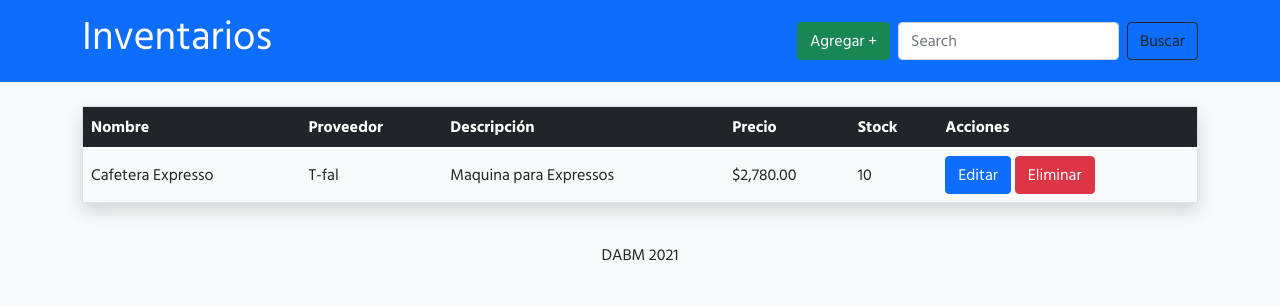
After one commit to yaakov04/sistema_inventario_php_mvc, a PHP site: template views/main/index.php in a window 1280 px wide. The commit adds this page. Shown: the top 306 px of the page. Run offline with PHP 8.4, Linux system fonts and the light colour scheme; the template is opened without the code that fills it, so the values that code supplies are empty.

Commit message:
Creando la estructura del controlador y las vistas

```diff
--- a/libs/app.php
+++ b/libs/app.php
@@ -2,4 +2,3 @@
 require 'funciones.php';
 require 'config/conexion_bd.php';
 require __DIR__ . '/../vendor/autoload.php';
-echo 'app.php';
--- /dev/null
+++ b/views/layout.php
@@ -0,0 +1,45 @@
+<!DOCTYPE html>
+<html lang="en">
+
+<head>
+    <meta charset="UTF-8">
+    <meta http-equiv="X-UA-Compatible" content="IE=edge">
+    <meta name="viewport" content="width=device-width, initial-scale=1.0">
+    <link rel="preconnect" href="https://fonts.gstatic.com">
+    <link href="https://fonts.googleapis.com/css2?family=Hind+Siliguri:wght@300;400;700&display=swap" rel="stylesheet">
+    <link href="https://cdn.jsdelivr.net/npm/bootstrap@5.0.0-beta3/dist/css/bootstrap.min.css" rel="stylesheet" integrity="sha384-eOJMYsd53ii+scO/bJGFsiCZc+5NDVN2yr8+0RDqr0Ql0h+rP48ckxlpbzKgwra6" crossorigin="anonymous">
+    <link rel="stylesheet" href="/css/style.css">
+    <title>Sistema de inventario</title>
+</head>
+
+<body>
+    <header class="navbar navbar-dark bg-primary sticky-top">
+        <div class="container-md">
+            <a class="navbar-brand" href="#">
+                <h1>Inventarios</h1>
+            </a>
+            <div class="d-flex flex-row">
+                <button type="button" class="btn btn-success me-2">Agregar +</button>
+                <form class="d-flex">
+                    <input class="form-control me-2" type="search" placeholder="Search" aria-label="Search">
+                    <button class="btn btn-outline-dark" type="submit">Buscar</button>
+                </form>
+            </div>
+
+        </div>
+
+    </header>
+    <?php echo $contenido; ?>
+
+    <footer>
+        <div class="container-md p-4">
+            <p class="text-center fs-6">DABM 2021</p>
+        </div>
+    </footer>
+
+    <!--Scripts-->
+    <script src="https://cdn.jsdelivr.net/npm/@popperjs/core@2.9.1/dist/umd/popper.min.js" integrity="sha384-SR1sx49pcuLnqZUnnPwx6FCym0wLsk5JZuNx2bPPENzswTNFaQU1RDvt3wT4gWFG" crossorigin="anonymous"></script>
+    <script src="https://cdn.jsdelivr.net/npm/bootstrap@5.0.0-beta3/dist/js/bootstrap.min.js" integrity="sha384-j0CNLUeiqtyaRmlzUHCPZ+Gy5fQu0dQ6eZ/xAww941Ai1SxSY+0EQqNXNE6DZiVc" crossorigin="anonymous"></script>
+</body>
+
+</html>
--- /dev/null
+++ b/views/main/index.php
@@ -0,0 +1,28 @@
+
+    <main class="container-md mt-4">
+        <table class="table border shadow align-middle">
+            <thead class="table-dark">
+                <tr>
+                    <th>Nombre</th>
+                    <th>Proveedor</th>
+                    <th>Descripción</th>
+                    <th>Precio</th>
+                    <th>Stock</th>
+                    <th>Acciones</th>
+                </tr>
+            </thead>
+            <tbody>
+                <tr>
+                    <td>Cafetera Expresso</td>
+                    <td>T-fal</td>
+                    <td>Maquina para Expressos</td>
+                    <td>$2,780.00</td>
+                    <td>10</td>
+                    <td>
+                        <button type="button" class="btn btn-primary">Editar</button>
+                        <button type="button" class="btn btn-danger">Eliminar</button>
+                    </td>
+                </tr>
+            </tbody>
+        </table>
+    </main>
```
Also changed, not shown: Router.php (+40 -4 lines), controllers/Main.php (added, +17 -0 lines), public/index.php (+7 -1 lines), .htaccess (added).
